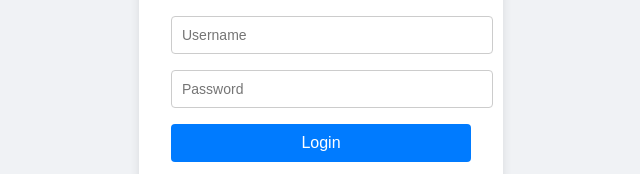
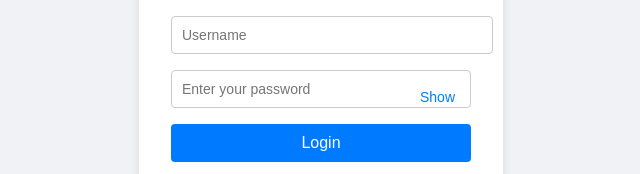
Before and after one commit to alvinkenyagah/Policy-tracker, a React (Vite) app: page / in a window 1280 px wide. Shown: the part 347-521 px from the top of the page, without its empty margins (319-959 px from the left). Built offline with nearby package versions, Linux system fonts and the light colour scheme.

Commit message:
add loading status

```diff
--- a/src/components/LoginComponent.jsx
+++ b/src/components/LoginComponent.jsx
@@ -27,7 +27,6 @@
 // //     }
 // //   };
 
-
 // const handleLogin = async () => {
 //     try {
 //       const response = await fetch('https://insurance-nodejs-server.onrender.com/api/auth/login', {
@@ -50,8 +49,6 @@
 //       setError(error.message);
 //     }
 //   };
-
-
 
 //   return (
 //     <div>
@@ -148,36 +145,45 @@
 
 // export default LoginComponent;
 
-
-import React, { useState } from 'react';
+import React, { useState } from "react";
 
 const LoginComponent = ({ onLoginSuccess }) => {
-  const [username, setUsername] = useState('');
-  const [password, setPassword] = useState('');
+  const [username, setUsername] = useState("");
+  const [password, setPassword] = useState("");
   const [loading, setLoading] = useState(false); // Loading state
-  const [error, setError] = useState(''); // Error state
+  const [error, setError] = useState(""); // Error state
+
+  // TOGGLE PASSWORD VISIBILITY
+  const [passwordVisible, setPasswordVisible] = useState(false);
+
+  const togglePasswordVisibility = () => {
+    setPasswordVisible(!passwordVisible);
+  };
 
   const handleLogin = async () => {
     setLoading(true); // Start loading
-    setError(''); // Clear previous error
+    setError(""); // Clear previous error
     try {
-      const response = await fetch('https://insurance-nodejs-server.onrender.com/api/auth/login', {
-        method: 'POST',
+      const response = await fetch(
+        "https://insurance-nodejs-server.onrender.com/api/auth/login",
+        {
+          method: "POST",
           headers: {
-          'Content-Type': 'application/json',
+            "Content-Type": "application/json",
           },
           body: JSON.stringify({ username, password }),
-      });
+        }
+      );
 
       if (!response.ok) {
-        throw new Error('Invalid username or password');
+        throw new Error("Invalid username or password");
       }
 
       const data = await response.json();
-      localStorage.setItem('token', data.token);
+      localStorage.setItem("token", data.token);
       onLoginSuccess(); // Notify App component about successful login
     } catch (error) {
-      console.error('Login failed:', error);
+      console.error("Login failed:", error);
       setError(error.message);
     } finally {
       setLoading(false); // Stop loading
@@ -190,8 +196,7 @@ const LoginComponent = ({ onLoginSuccess }) => {
       {error && <div className="error-message">{error}</div>}
       <div>
         <style>
-               {
-                `
+          {`
                 /* Global Styles */
 body {
   font-family: Arial, sans-serif;
@@ -235,7 +240,7 @@ input[type="password"]:focus {
   box-shadow: 0 0 5px rgba(0, 123, 255, 0.5);
 }
 
-button {
+.login-btn {
   width: 100%;
   padding: 10px;
   background-color: #007bff;
@@ -258,8 +263,7 @@ button:hover {
   font-size: 14px;
 }
 
-                `
-               }
+                `}
         </style>
       </div>
       <input
@@ -269,15 +273,35 @@ button:hover {
         placeholder="Username"
         disabled={loading}
       />
+
+      <div
+        style={{ position: "relative", display: "flex", alignItems: "center" }}
+      >
         <input
-        type="password"
-        value={password}
+          type={passwordVisible ? "text" : "password"}
+          placeholder="Enter your password"
+          style={{ paddingRight: "40px" }}
           onChange={(e) => setPassword(e.target.value)}
-        placeholder="Password"
           disabled={loading}
         />
-      <button onClick={handleLogin} disabled={loading}>
-        {loading ? 'Logging in...' : 'Login'}
+        <button
+          onClick={togglePasswordVisibility}
+          style={{
+            position: "absolute",
+            right: "10px",
+            background: "none",
+            border: "none",
+            cursor: "pointer",
+            fontSize: "14px",
+            color: "#007bff",
+          }}
+        >
+          {passwordVisible ? "Hide" : "Show"}
+        </button>
+      </div>
+
+      <button onClick={handleLogin} disabled={loading} className="login-btn">
+        {loading ? "Logging in..." : "Login"}
       </button>
     </div>
   );
```
Lines whose indentation alone changed are shown as unchanged.
